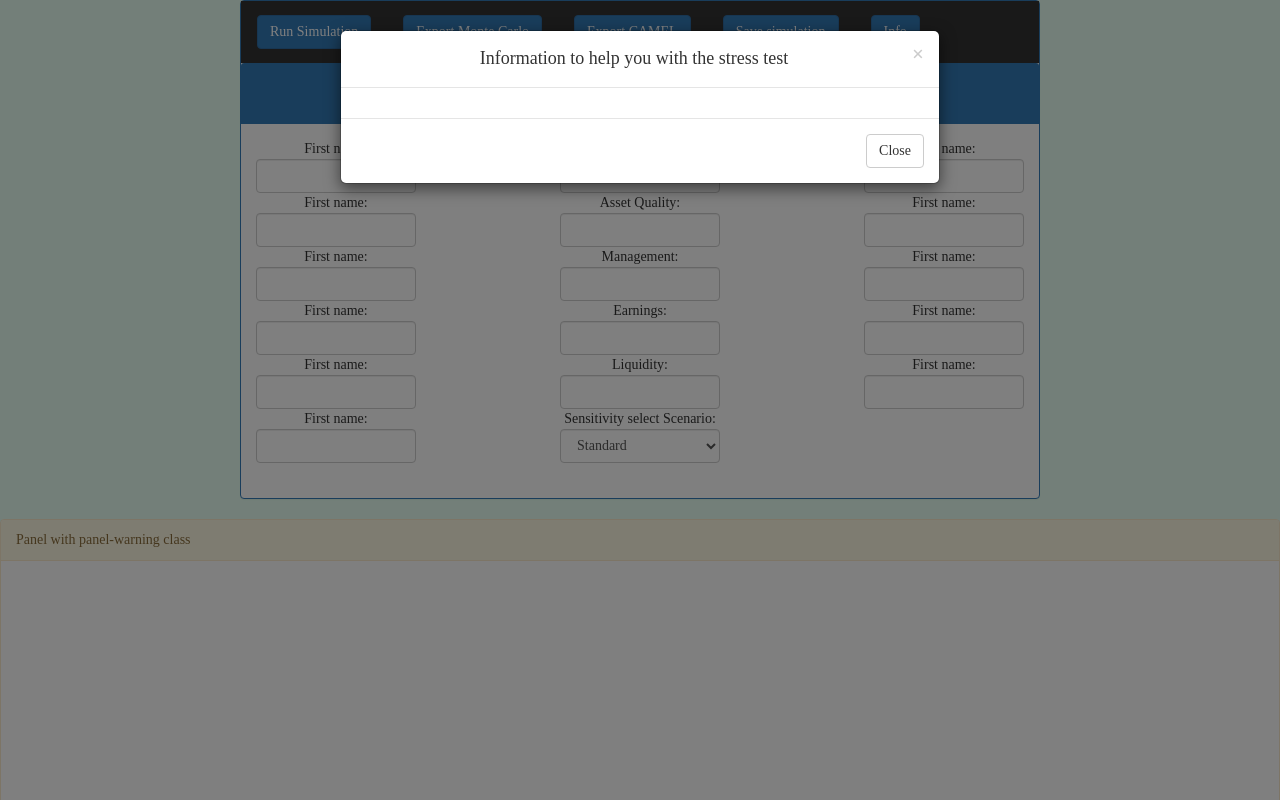
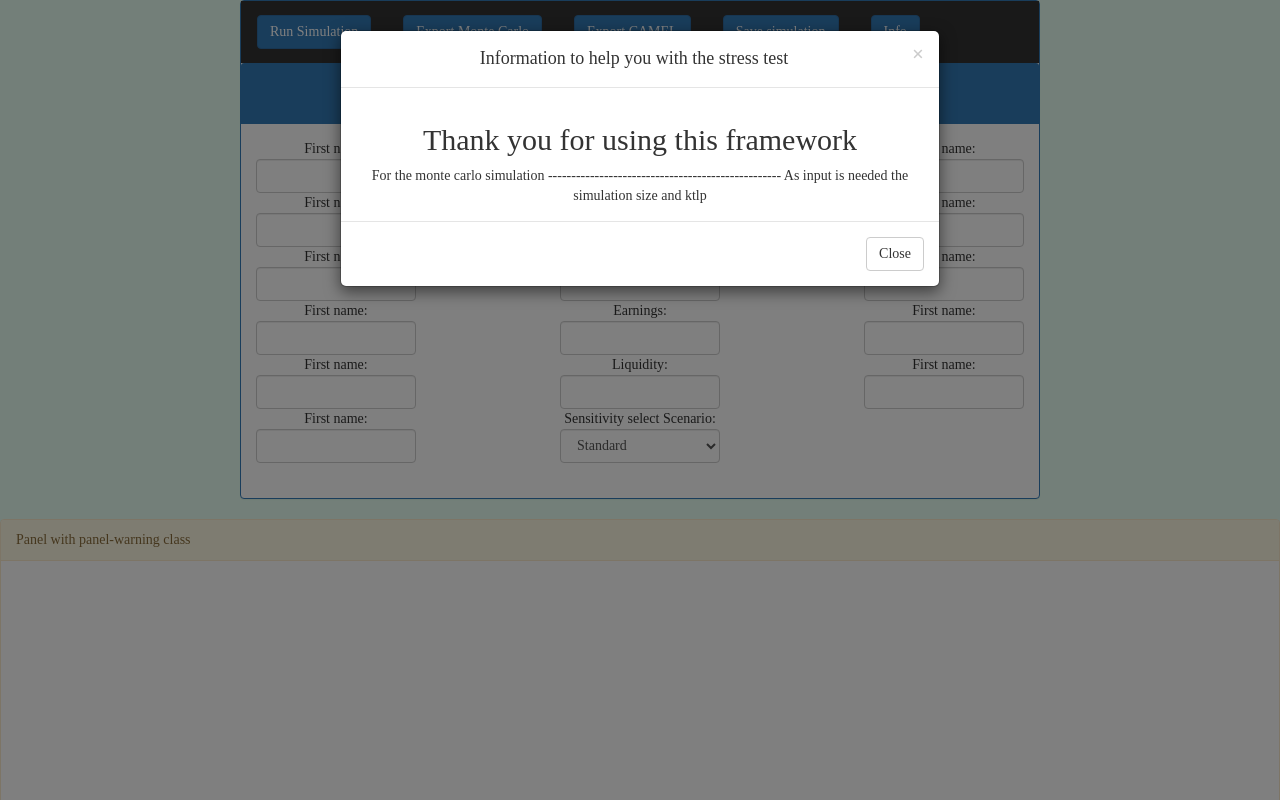
Before and after one commit to AlexMavromatis/StRest, a PHP site: page /wd/test2 in a window 1280 px wide, after a click on "Info". Run offline with PHP 8.4, Linux system fonts and the light colour scheme; some libraries are stand-ins or nearby versions.

Commit message:
info php

```diff
--- a/info.php
+++ b/info.php
@@ -9,6 +9,16 @@
       <div class="modal-body">
         <center>
 
+       <h2>Thank you for using this framework</h2>
+
+
+
+	For the monte carlo simulation
+
+--------------------------------------------------
+
+As input is needed the simulation size and ktlp
+
 
         </center>
       </div>
```
